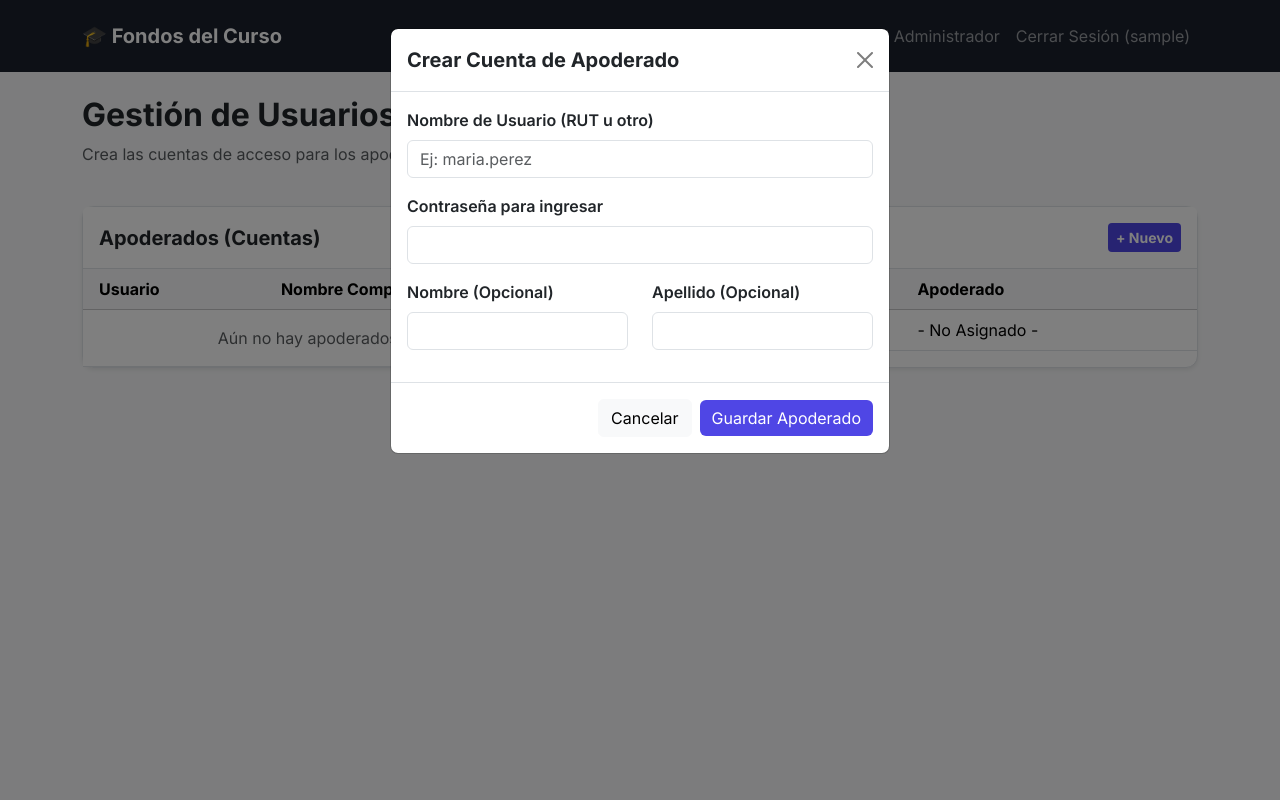
After one commit to pfuentea/mi-web, a Django app: page /admin-usuarios/ in a window 1280 px wide, after a click on "+ Nuevo". The commit adds this page. Run offline with Django 5.2, Linux system fonts and the light colour scheme; a user stored in the database is signed in; tables that the repository leaves empty hold one stand-in row (values such as "Sample post").

Commit message:
Añadir gestión completa de usuarios y edición inline

```diff
--- a/fondos/templates/fondos/base.html
+++ b/fondos/templates/fondos/base.html
@@ -29,6 +29,9 @@
                 <ul class="navbar-nav ms-auto">
                     {% if user.is_authenticated %}
                         {% if user.is_staff %}
+                        <li class="nav-item">
+                            <a class="nav-link" href="{% url 'manage_users' %}">Usuarios y Alumnos</a>
+                        </li>
                         <li class="nav-item">
                             <a class="nav-link" href="{% url 'admin_dashboard' %}">Panel Administrador</a>
                         </li>
--- /dev/null
+++ b/fondos/templates/fondos/manage_users.html
@@ -0,0 +1,161 @@
+{% extends "fondos/base.html" %}
+
+{% block title %}Usuarios y Alumnos | Fondos Curso{% endblock %}
+
+{% block content %}
+<div class="row mb-4">
+    <div class="col-12">
+        <h2 class="fw-bold"><i class="bi bi-people"></i> Gestión de Usuarios y Alumnos</h2>
+        <p class="text-muted">Crea las cuentas de acceso para los apoderados y registra a los alumnos.</p>
+    </div>
+</div>
+
+<div class="row g-4 mb-5">
+    <!-- Apoderados -->
+    <div class="col-md-6">
+        <div class="card shadow-sm border h-100">
+            <div class="card-header bg-white border-bottom py-3 d-flex justify-content-between align-items-center">
+                <h5 class="mb-0 fw-bold">Apoderados (Cuentas)</h5>
+                <button class="btn btn-sm btn-primary-custom fw-bold" data-bs-toggle="modal" data-bs-target="#createParentModal">
+                    + Nuevo
+                </button>
+            </div>
+            <div class="table-responsive">
+                <table class="table table-hover align-middle mb-0">
+                    <thead class="table-light">
+                        <tr>
+                            <th class="ps-3">Usuario</th>
+                            <th>Nombre Completo</th>
+                        </tr>
+                    </thead>
+                    <tbody>
+                        {% for u in users %}
+                        <tr>
+                            <td class="ps-3 fw-semibold">{{ u.username }}</td>
+                            <td>{{ u.first_name }} {{ u.last_name }}</td>
+                        </tr>
+                        {% empty %}
+                        <tr>
+                            <td colspan="2" class="text-center py-3 text-muted">Aún no hay apoderados registrados.</td>
+                        </tr>
+                        {% endfor %}
+                    </tbody>
+                </table>
+            </div>
+        </div>
+    </div>
+
+    <!-- Alumnos -->
+    <div class="col-md-6">
+        <div class="card shadow-sm border h-100">
+            <div class="card-header bg-white border-bottom py-3 d-flex justify-content-between align-items-center">
+                <h5 class="mb-0 fw-bold">Alumnos</h5>
+                <button class="btn btn-sm btn-primary-custom fw-bold" data-bs-toggle="modal" data-bs-target="#createStudentModal">
+                    + Nuevo
+                </button>
+            </div>
+            <div class="table-responsive">
+                <table class="table table-hover align-middle mb-0">
+                    <thead class="table-light">
+                        <tr>
+                            <th class="ps-3">Nombre</th>
+                            <th>Apoderado</th>
+                        </tr>
+                    </thead>
+                    <tbody>
+                        {% for student in students %}
+                        <tr>
+                            <td class="ps-3 fw-semibold">{{ student.first_name }} {{ student.last_name }}</td>
+                            <td>{{ student.parent.username|default:"- No Asignado -" }}</td>
+                        </tr>
+                        {% empty %}
+                        <tr>
+                            <td colspan="2" class="text-center py-3 text-muted">Aún no hay alumnos registrados.</td>
+                        </tr>
+                        {% endfor %}
+                    </tbody>
+                </table>
+            </div>
+        </div>
+    </div>
+</div>
+
+<!-- Modal Create Parent -->
+<div class="modal fade" id="createParentModal" tabindex="-1">
+  <div class="modal-dialog">
+    <div class="modal-content">
+      <div class="modal-header">
+        <h5 class="modal-title fw-bold">Crear Cuenta de Apoderado</h5>
+        <button type="button" class="btn-close" data-bs-dismiss="modal" aria-label="Close"></button>
+      </div>
+      <form method="post">
+          <div class="modal-body">
+                {% csrf_token %}
+                <input type="hidden" name="action" value="create_user">
+                <div class="mb-3">
+                    <label class="form-label fw-semibold">Nombre de Usuario (RUT u otro)</label>
+                    <input type="text" name="username" class="form-control" placeholder="Ej: maria.perez" required>
+                </div>
+                <div class="mb-3">
+                    <label class="form-label fw-semibold">Contraseña para ingresar</label>
+                    <input type="password" name="password" class="form-control" required>
+                </div>
+                <div class="row">
+                    <div class="col-md-6 mb-3">
+                        <label class="form-label fw-semibold">Nombre (Opcional)</label>
+                        <input type="text" name="first_name" class="form-control">
+                    </div>
+                    <div class="col-md-6 mb-3">
+                        <label class="form-label fw-semibold">Apellido (Opcional)</label>
+                        <input type="text" name="last_name" class="form-control">
+                    </div>
+                </div>
+          </div>
+          <div class="modal-footer">
+            <button type="button" class="btn btn-light" data-bs-dismiss="modal">Cancelar</button>
+            <button type="submit" class="btn btn-primary-custom">Guardar Apoderado</button>
+          </div>
+      </form>
+    </div>
+  </div>
+</div>
+
+<!-- Modal Create Student -->
+<div class="modal fade" id="createStudentModal" tabindex="-1">
+  <div class="modal-dialog">
+    <div class="modal-content">
+      <div class="modal-header">
+        <h5 class="modal-title fw-bold">Registrar Alumno</h5>
+        <button type="button" class="btn-close" data-bs-dismiss="modal" aria-label="Close"></button>
+      </div>
+      <form method="post">
+          <div class="modal-body">
+                {% csrf_token %}
+                <input type="hidden" name="action" value="create_student">
+                <div class="mb-3">
+                    <label class="form-label fw-semibold">Nombre</label>
+                    <input type="text" name="first_name" class="form-control" required>
+                </div>
+                <div class="mb-3">
+                    <label class="form-label fw-semibold">Apellido</label>
+                    <input type="text" name="last_name" class="form-control" required>
+                </div>
+                <div class="mb-3">
+                    <label class="form-label fw-semibold">Asignar Apoderado</label>
+                    <select name="parent_id" class="form-select">
+                        <option value="">- Opcional: Seleccione apoderado a cargo -</option>
+                        {% for u in users %}
+                        <option value="{{ u.id }}">{{ u.username }} ({{ u.first_name }} {{ u.last_name }})</option>
+                        {% endfor %}
+                    </select>
+                </div>
+          </div>
+          <div class="modal-footer">
+            <button type="button" class="btn btn-light" data-bs-dismiss="modal">Cancelar</button>
+            <button type="submit" class="btn btn-primary-custom">Guardar Alumno</button>
+          </div>
+      </form>
+    </div>
+  </div>
+</div>
+{% endblock %}
--- a/fondos/urls.py
+++ b/fondos/urls.py
@@ -3,6 +3,10 @@ from . import views
 
 urlpatterns = [
     path('dashboard/', views.dashboard, name='dashboard'),
+    path('admin-usuarios/', views.manage_users, name='manage_users'),
     path('admin-actividades/', views.admin_dashboard, name='admin_dashboard'),
+    path('admin-actividades/editar/<int:activity_id>/', views.edit_activity, name='edit_activity'),
     path('admin-actividades/repartir/<int:activity_id>/', views.distribute_funds, name='distribute_funds'),
+    path('distribucion/editar/<int:dist_id>/', views.edit_distribution, name='edit_distribution'),
+    path('distribucion/eliminar/<int:dist_id>/', views.delete_distribution, name='delete_distribution'),
 ]
--- a/fondos/views.py
+++ b/fondos/views.py
@@ -2,6 +2,7 @@ from django.shortcuts import render, redirect, get_object_or_404
 from django.contrib.auth.decorators import login_required
 from django.contrib.admin.views.decorators import staff_member_required
 from .models import Student, Activity, FundDistribution
+from django.contrib.auth.models import User
 from django.contrib import messages
 
 @login_required
@@ -93,3 +94,81 @@ def distribute_funds(request, activity_id):
         'distributed_ids': distributed_ids,
     }
     return render(request, 'fondos/distribute_funds.html', context)
+
+@staff_member_required
+def manage_users(request):
+    if request.method == 'POST':
+        action = request.POST.get('action')
+        if action == 'create_user':
+            username = request.POST.get('username')
+            password = request.POST.get('password')
+            first_name = request.POST.get('first_name', '')
+            last_name = request.POST.get('last_name', '')
+            if username and password:
+                if User.objects.filter(username=username).exists():
+                    messages.error(request, 'Ese nombre de usuario ya existe.')
+                else:
+                    User.objects.create_user(username=username, password=password, first_name=first_name, last_name=last_name)
+                    messages.success(request, f'Apoderado {username} creado exitosamente.')
+            else:
+                messages.error(request, 'Usuario y contraseña son requeridos.')
+
+        elif action == 'create_student':
+            first_name = request.POST.get('first_name')
+            last_name = request.POST.get('last_name')
+            parent_id = request.POST.get('parent_id')
+
+            if first_name and last_name:
+                parent = User.objects.filter(id=parent_id).first() if parent_id else None
+                Student.objects.create(first_name=first_name, last_name=last_name, parent=parent)
+                messages.success(request, f'Alumno {first_name} {last_name} creado exitosamente.')
+            else:
+                messages.error(request, 'Nombre y Apellido son requeridos para el alumno.')
+        return redirect('manage_users')
+
+    users = User.objects.filter(is_staff=False).order_by('username')
+    students = Student.objects.all().order_by('first_name')
+    context = {
+        'users': users,
+        'students': students
+    }
+    return render(request, 'fondos/manage_users.html', context)
+
+@staff_member_required
+def edit_activity(request, activity_id):
+    activity = get_object_or_404(Activity, id=activity_id)
+    if request.method == 'POST':
+        activity.name = request.POST.get('name', activity.name)
+
+        # Get date, if empty keep the existing one
+        new_date = request.POST.get('date')
+        if new_date:
+            activity.date = new_date
+
+        activity.total_amount = request.POST.get('total_amount', activity.total_amount)
+        activity.description = request.POST.get('description', activity.description)
+        activity.save()
+        messages.success(request, 'Actividad actualizada correctamente.')
+    return redirect('admin_dashboard')
+
+@staff_member_required
+def edit_distribution(request, dist_id):
+    dist = get_object_or_404(FundDistribution, id=dist_id)
+    if request.method == 'POST':
+        new_amount = request.POST.get('amount')
+        if new_amount and new_amount.lstrip('-').isdigit():
+            dist.amount = int(new_amount)
+            dist.save()
+            messages.success(request, 'Monto actualizado correctamente.')
+        else:
+            messages.error(request, 'Monto numérico inválido.')
+    return redirect('distribute_funds', activity_id=dist.activity.id)
+
+@staff_member_required
+def delete_distribution(request, dist_id):
+    dist = get_object_or_404(FundDistribution, id=dist_id)
+    activity_id = dist.activity.id
+    if request.method == 'POST':
+        dist.delete()
+        messages.success(request, 'Distribución de fondo eliminada.')
+    return redirect('distribute_funds', activity_id=activity_id)
```
Also changed, not shown: fondos/templates/fondos/admin_dashboard.html (+41 -0 lines), fondos/templates/fondos/distribute_funds.html (+40 -0 lines).
